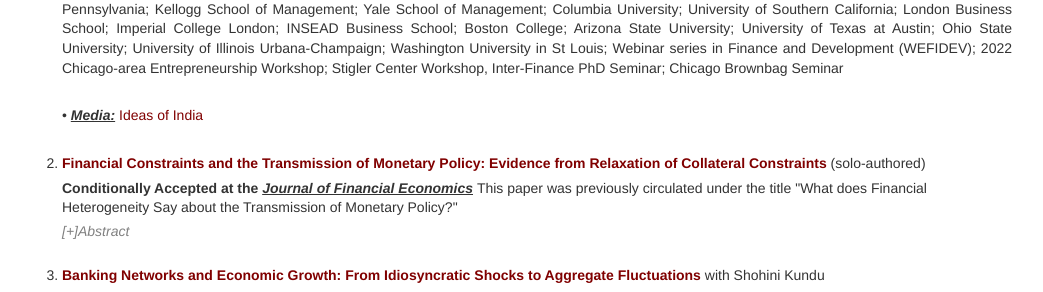
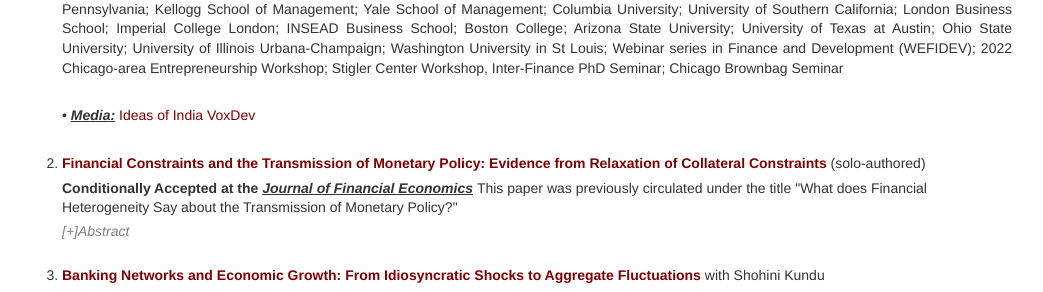
Before and after one commit to nishvats/nishvats.github.io, a Jekyll site: the page built from research.html, in a window 1280 px wide. Shown: the part 547-839 px from the top of the page, without its empty margins (118-1161 px from the left). Built offline with Jekyll 4.4.1, drawn with Linux system fonts in a browser that asks for light colours.

Commit message:
Update research.html

```diff
--- a/research.html
+++ b/research.html
@@ -16,7 +16,7 @@ layout: default
     <br>
     <p align="justify">• <b><u><em>Presentations:</em></u></b> NBER Entrepreneurship Working Group Fall 2022; NBER-ISB conference on Entrepreneurship, Public Policy, and Economic Outcomes; Hoover Institution’s India Economic Policy Conference; 18th Annual Conference on Corporate Finance at Washington University in St. Louis; Financial Research Association (FRA) Conference; Harvard Business School; MIT Sloan School of Management; Wharton School of the University of Pennsylvania; Kellogg School of Management; Yale School of Management; Columbia University; University of Southern California; London Business School; Imperial College London; INSEAD Business School; Boston College; Arizona State University; University of Texas at Austin; Ohio State University; University of Illinois Urbana-Champaign; Washington University in St Louis; Webinar series in Finance and Development (WEFIDEV); 2022 Chicago-area Entrepreneurship Workshop; Stigler Center Workshop, Inter-Finance PhD Seminar; Chicago Brownbag Seminar </p>
     <br>
-    <p align="justify">• <b><u><em>Media:</em></u></b> <a href="https://www.discoursemagazine.com/economics/2022/09/15/ideas-of-india-the-impact-of-income-guarantee-on-farm-incomes-in-india/">Ideas of India</a> </p>
+    <p align="justify">• <b><u><em>Media:</em></u></b> <a href="https://www.discoursemagazine.com/economics/2022/09/15/ideas-of-india-the-impact-of-income-guarantee-on-farm-incomes-in-india/">Ideas of India</a> <a href="https://voxdev.org/topic/agriculture/guaranteed-income-insurance-how-safety-nets-india-encouraged-productive">VoxDev</a> </p>
     <br>
   <li> <b><a href="https://papers.ssrn.com/sol3/papers.cfm?abstract_id=3559650">Financial Constraints and the Transmission of Monetary Policy: Evidence from Relaxation of Collateral Constraints</a></b> (solo-authored) </li>
     <p> <b> Conditionally Accepted at the <u><em>Journal of Financial Economics</em></u> </b> This paper was previously circulated under the title "What does Financial Heterogeneity Say about the Transmission of Monetary Policy?"
```
